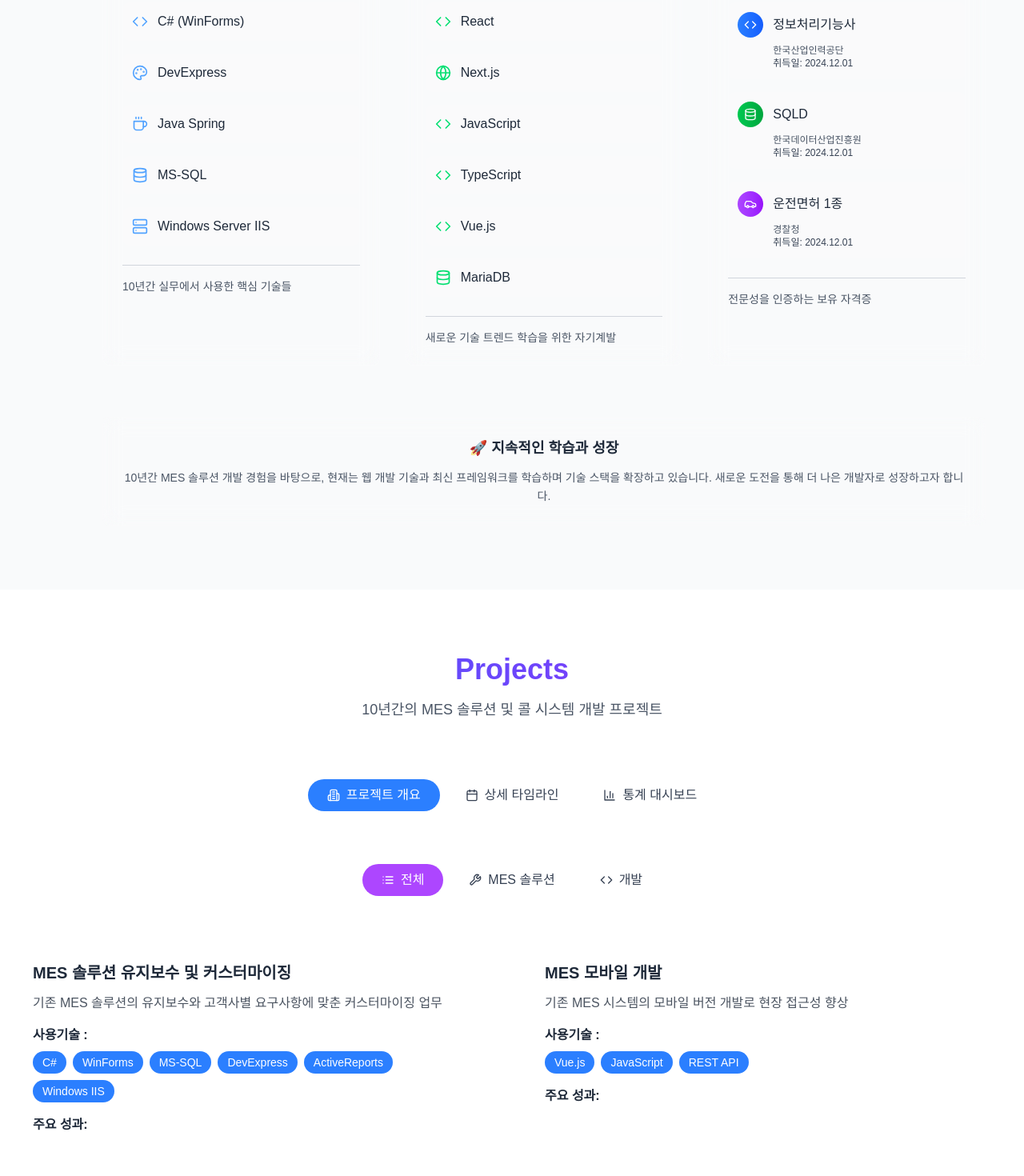
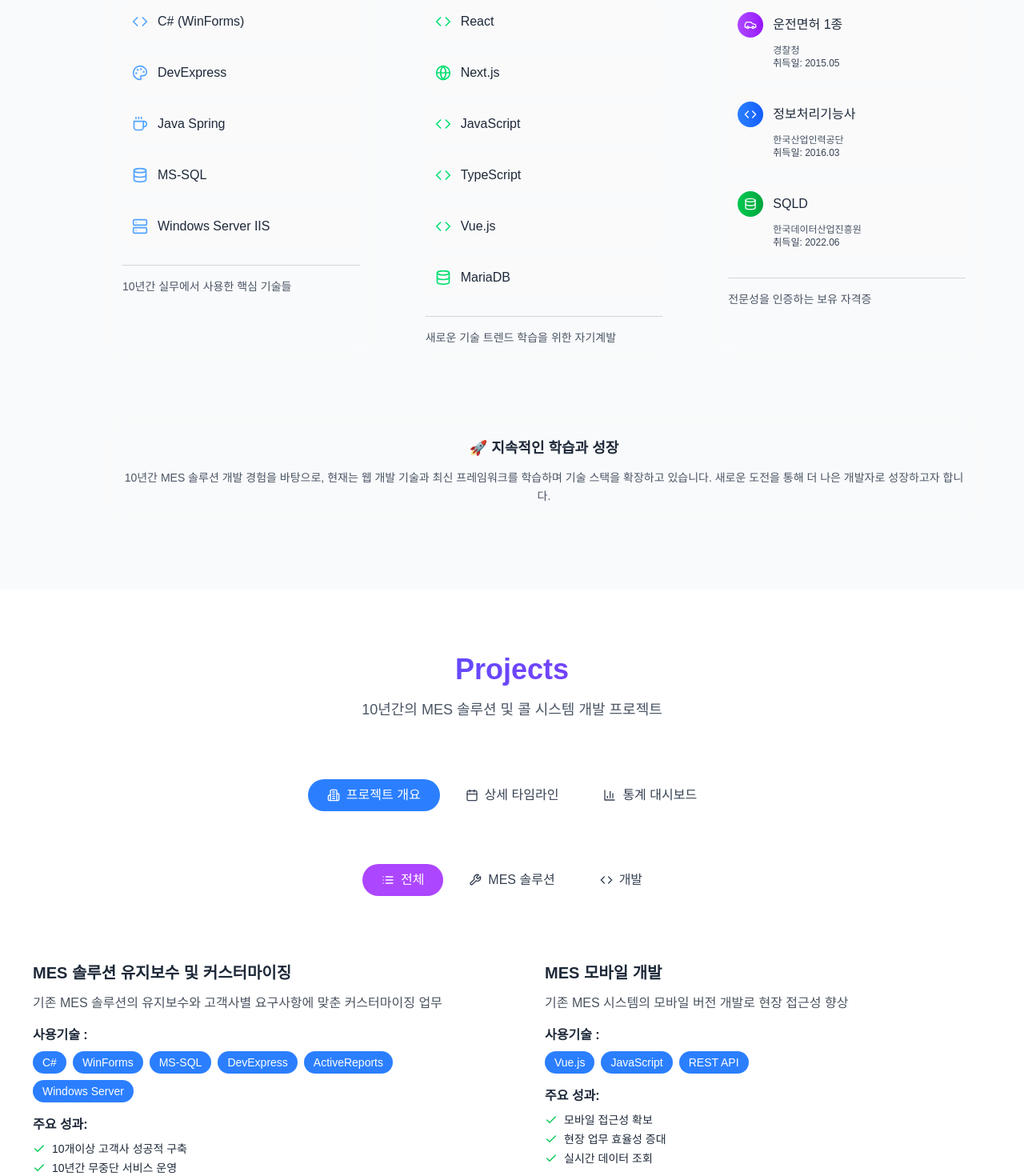
Before and after one commit to tkddnjs365/portfolio, a Next.js app: page / in a window 1280 px wide. Shown: the part 3500-4970 px from the top of the page at 80% size. Built offline with nearby package versions, Linux system fonts and the light colour scheme.

Commit message:
내용 수정

```diff
--- a/src/components/ui/project-outline.tsx
+++ b/src/components/ui/project-outline.tsx
@@ -3,6 +3,7 @@
 import {AnimatePresence, motion} from "framer-motion"
 import {categories, projects} from "@/lib/data";
 import {useState} from "react";
+import {Check} from "lucide-react";
 
 interface ProjectOutlineProps {
     darkMode: boolean
@@ -81,6 +82,14 @@ export const ProjectOutline = ({darkMode}: ProjectOutlineProps) => {
 
                             <div>
                                 <h4 className={"font-semibold mb-2"}>주요 성과:</h4>
+                                <ul className="space-y-1">
+                                    {project.achievements.map((achievement, i) => (
+                                        <li key={i} className="flex items-center">
+                                            <Check className="text-green-500 mr-2 w-4 h-4"/>
+                                            <span className="text-sm">{achievement}</span>
+                                        </li>
+                                    ))}
+                                </ul>
                             </div>
                         </motion.div>
                     ))}
--- a/src/lib/data.ts
+++ b/src/lib/data.ts
@@ -52,25 +52,25 @@ export const skillCategories: SkillCategory[] = [
 
 export const certifications: Certification[] = [
     {
+        name: "운전면허 1종",
+        issuer: "경찰청",
+        date: "2015.05",
+        icon: Car,
+        color: "from-purple-500 to-purple-600",
+    },
+    {
         name: "정보처리기능사",
         issuer: "한국산업인력공단",
-        date: "2024.12.01",
+        date: "2016.03",
         icon: Code,
         color: "from-blue-500 to-blue-600",
     },
     {
         name: "SQLD",
         issuer: "한국데이터산업진흥원",
-        date: "2024.12.01",
+        date: "2022.06",
         icon: Database,
         color: "from-green-500 to-green-600",
-    },
-    {
-        name: "운전면허 1종",
-        issuer: "경찰청",
-        date: "2024.12.01",
-        icon: Car,
-        color: "from-purple-500 to-purple-600",
     },
 ]
 
@@ -86,7 +86,7 @@ export const projects: Project[] = [
         title: "MES 솔루션 유지보수 및 커스터마이징",
         category: "mes",
         description: "기존 MES 솔루션의 유지보수와 고객사별 요구사항에 맞춘 커스터마이징 업무",
-        technologies: ["C#", "WinForms", "MS-SQL", "DevExpress", "ActiveReports", "Windows IIS"],
+        technologies: ["C#", "WinForms", "MS-SQL", "DevExpress", "ActiveReports", "Windows Server"],
         achievements: [
             "10개이상 고객사 성공적 구축",
             "10년간 무중단 서비스 운영",
```
